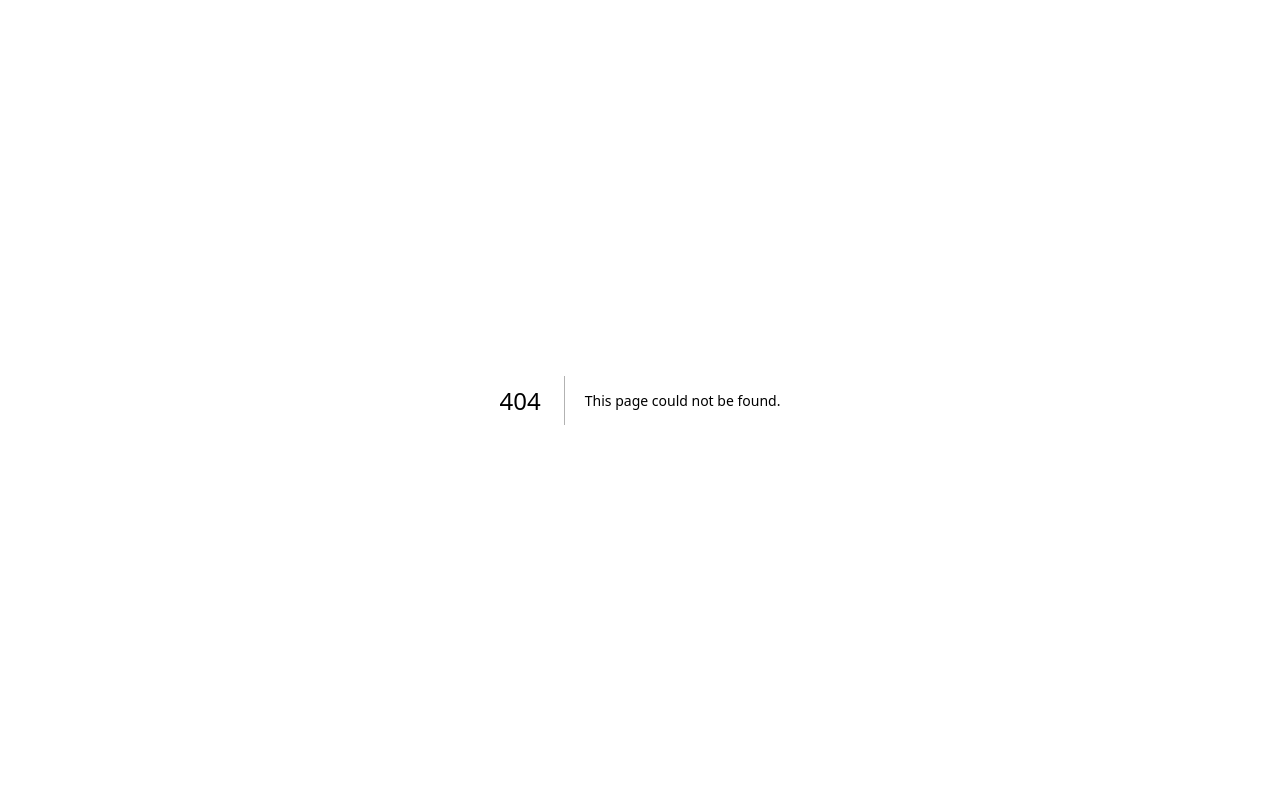
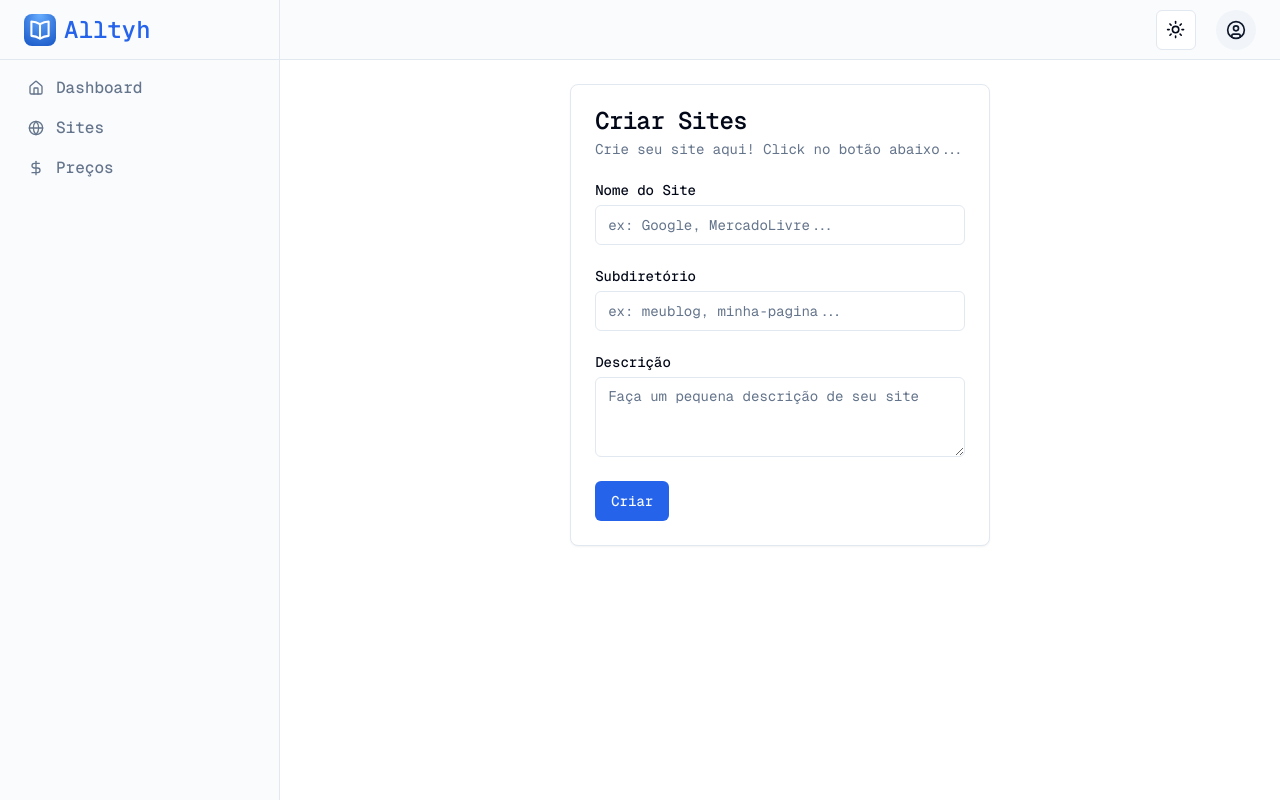
Before and after one commit to AlvesThiago/BlogNextjs, a Next.js app: page /dashboard/sites/new in a window 1280 px wide. Before the commit this address had no page. Built offline with nearby package versions, Linux system fonts and the light colour scheme.

Commit message:
Criando card para criação do site

```diff
--- /dev/null
+++ b/app/dashboard/sites/new/page.tsx
@@ -0,0 +1,39 @@
+import { Button } from "@/components/ui/button";
+import { Card, CardContent, CardDescription, CardFooter, CardHeader, CardTitle } from "@/components/ui/card";
+import { Input } from "@/components/ui/input";
+import { Label } from "@/components/ui/label";
+import { Textarea } from "@/components/ui/textarea";
+
+export default function NewSiteRoute(){
+    return (
+        <div className="flex flex-col flex-1 items-center justify-center">
+            <Card className="max-w-[450px]">
+                <CardHeader>
+                    <CardTitle>Criar Sites</CardTitle>
+                    <CardDescription>Crie seu site aqui! Click no botão abaixo...</CardDescription>
+                </CardHeader>
+                <CardContent>
+                    <div className="flex flex-col gap-y-6">
+                        <div className="grid gap-2">
+                            <Label>Nome do Site</Label>
+                            <Input placeholder="ex: Google, MercadoLivre..."/>
+                        </div>
+
+                        <div className="grid gap-2">
+                            <Label>Subdiretório</Label>
+                            <Input placeholder="ex: meublog, minha-pagina..."/>
+                        </div>
+
+                        <div className="grid gap-2">
+                            <Label>Descrição</Label>
+                            <Textarea placeholder="Faça um pequena descrição de seu site" />
+                        </div>
+                    </div>
+                </CardContent>
+                <CardFooter>
+                    <Button>Criar</Button>
+                </CardFooter>
+            </Card>
+        </div>
+    )
+}
--- /dev/null
+++ b/components/ui/card.tsx
@@ -0,0 +1,79 @@
+import * as React from "react"
+
+import { cn } from "@/lib/utils"
+
+const Card = React.forwardRef<
+  HTMLDivElement,
+  React.HTMLAttributes<HTMLDivElement>
+>(({ className, ...props }, ref) => (
+  <div
+    ref={ref}
+    className={cn(
+      "rounded-lg border bg-card text-card-foreground shadow-sm",
+      className
+    )}
+    {...props}
+  />
+))
+Card.displayName = "Card"
+
+const CardHeader = React.forwardRef<
+  HTMLDivElement,
+  React.HTMLAttributes<HTMLDivElement>
+>(({ className, ...props }, ref) => (
+  <div
+    ref={ref}
+    className={cn("flex flex-col space-y-1.5 p-6", className)}
+    {...props}
+  />
+))
+CardHeader.displayName = "CardHeader"
+
+const CardTitle = React.forwardRef<
+  HTMLParagraphElement,
+  React.HTMLAttributes<HTMLHeadingElement>
+>(({ className, ...props }, ref) => (
+  <h3
+    ref={ref}
+    className={cn(
+      "text-2xl font-semibold leading-none tracking-tight",
+      className
+    )}
+    {...props}
+  />
+))
+CardTitle.displayName = "CardTitle"
+
+const CardDescription = React.forwardRef<
+  HTMLParagraphElement,
+  React.HTMLAttributes<HTMLParagraphElement>
+>(({ className, ...props }, ref) => (
+  <p
+    ref={ref}
+    className={cn("text-sm text-muted-foreground", className)}
+    {...props}
+  />
+))
+CardDescription.displayName = "CardDescription"
+
+const CardContent = React.forwardRef<
+  HTMLDivElement,
+  React.HTMLAttributes<HTMLDivElement>
+>(({ className, ...props }, ref) => (
+  <div ref={ref} className={cn("p-6 pt-0", className)} {...props} />
+))
+CardContent.displayName = "CardContent"
+
+const CardFooter = React.forwardRef<
+  HTMLDivElement,
+  React.HTMLAttributes<HTMLDivElement>
+>(({ className, ...props }, ref) => (
+  <div
+    ref={ref}
+    className={cn("flex items-center p-6 pt-0", className)}
+    {...props}
+  />
+))
+CardFooter.displayName = "CardFooter"
+
+export { Card, CardHeader, CardFooter, CardTitle, CardDescription, CardContent }
--- /dev/null
+++ b/components/ui/input.tsx
@@ -0,0 +1,25 @@
+import * as React from "react"
+
+import { cn } from "@/lib/utils"
+
+export interface InputProps
+  extends React.InputHTMLAttributes<HTMLInputElement> {}
+
+const Input = React.forwardRef<HTMLInputElement, InputProps>(
+  ({ className, type, ...props }, ref) => {
+    return (
+      <input
+        type={type}
+        className={cn(
+          "flex h-10 w-full rounded-md border border-input bg-background px-3 py-2 text-sm ring-offset-background file:border-0 file:bg-transparent file:text-sm file:font-medium file:text-foreground placeholder:text-muted-foreground focus-visible:outline-none focus-visible:ring-2 focus-visible:ring-ring focus-visible:ring-offset-2 disabled:cursor-not-allowed disabled:opacity-50",
+          className
+        )}
+        ref={ref}
+        {...props}
+      />
+    )
+  }
+)
+Input.displayName = "Input"
+
+export { Input }
--- /dev/null
+++ b/components/ui/label.tsx
@@ -0,0 +1,26 @@
+"use client";
+
+import * as React from "react";
+import * as LabelPrimitive from "@radix-ui/react-label";
+import { cva, type VariantProps } from "class-variance-authority";
+
+import { cn } from "@/lib/utils";
+
+const labelVariants = cva(
+  "text-sm font-medium leading-none peer-disabled:cursor-not-allowed peer-disabled:opacity-70"
+);
+
+const Label = React.forwardRef<
+  React.ElementRef<typeof LabelPrimitive.Root>,
+  React.ComponentPropsWithoutRef<typeof LabelPrimitive.Root> &
+    VariantProps<typeof labelVariants>
+>(({ className, ...props }, ref) => (
+  <LabelPrimitive.Root
+    ref={ref}
+    className={cn(labelVariants(), className)}
+    {...props}
+  />
+));
+Label.displayName = LabelPrimitive.Root.displayName;
+
+export { Label };
--- /dev/null
+++ b/components/ui/textarea.tsx
@@ -0,0 +1,24 @@
+import * as React from "react"
+
+import { cn } from "@/lib/utils"
+
+export interface TextareaProps
+  extends React.TextareaHTMLAttributes<HTMLTextAreaElement> {}
+
+const Textarea = React.forwardRef<HTMLTextAreaElement, TextareaProps>(
+  ({ className, ...props }, ref) => {
+    return (
+      <textarea
+        className={cn(
+          "flex min-h-[80px] w-full rounded-md border border-input bg-background px-3 py-2 text-sm ring-offset-background placeholder:text-muted-foreground focus-visible:outline-none focus-visible:ring-2 focus-visible:ring-ring focus-visible:ring-offset-2 disabled:cursor-not-allowed disabled:opacity-50",
+          className
+        )}
+        ref={ref}
+        {...props}
+      />
+    )
+  }
+)
+Textarea.displayName = "Textarea"
+
+export { Textarea }
```
